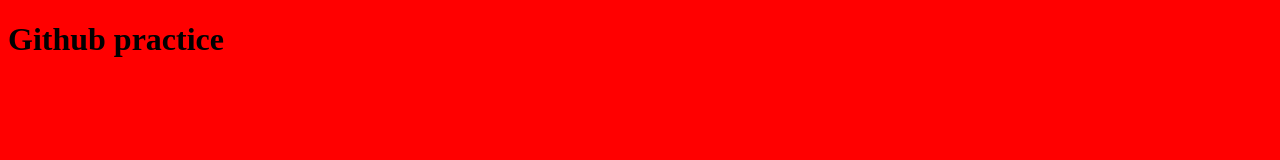
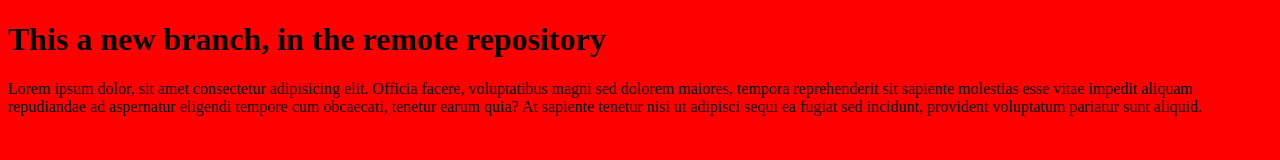
Before and after one commit to asx-dev/github-practice, a plain HTML site: page index.html in a window 1280 px wide. Drawn offline with Linux system fonts and the light colour scheme.

Commit message:
New Branch

```diff
--- a/index.html
+++ b/index.html
@@ -9,7 +9,11 @@
 </head>
 
 <body style="background-color: red;">
- <h1>Github practice</h1>
+ <h1>This a new branch, in the remote repository</h1>
+ <p>Lorem ipsum dolor, sit amet consectetur adipisicing elit. Officia facere, voluptatibus magni sed dolorem maiores,
+  tempora reprehenderit sit sapiente molestias esse vitae impedit aliquam repudiandae ad aspernatur eligendi tempore cum
+  obcaecati, tenetur earum quia? At sapiente tenetur nisi ut adipisci sequi ea fugiat sed incidunt, provident voluptatum
+  pariatur sunt aliquid.</p>
 </body>
 
 </html>
```
